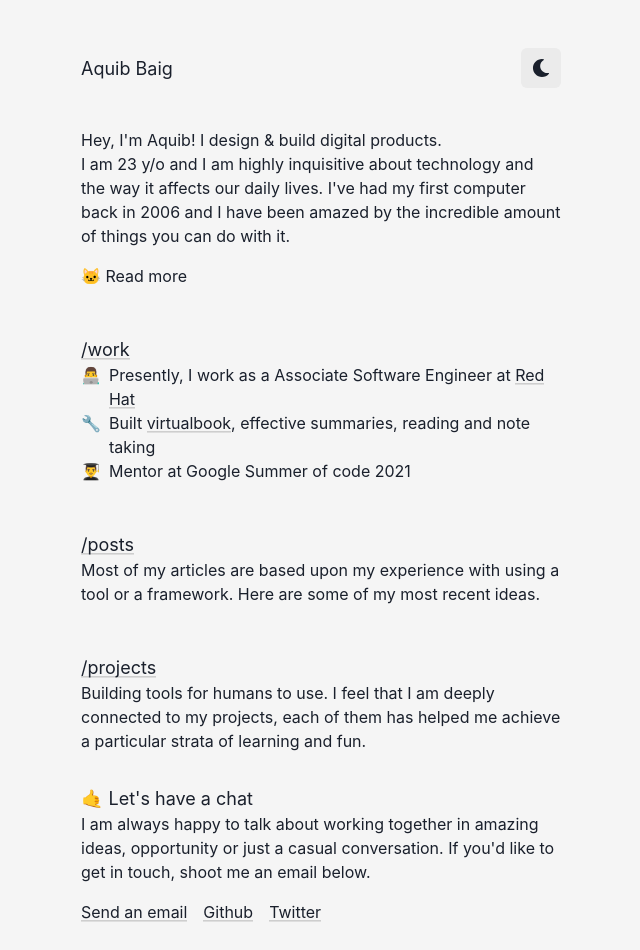
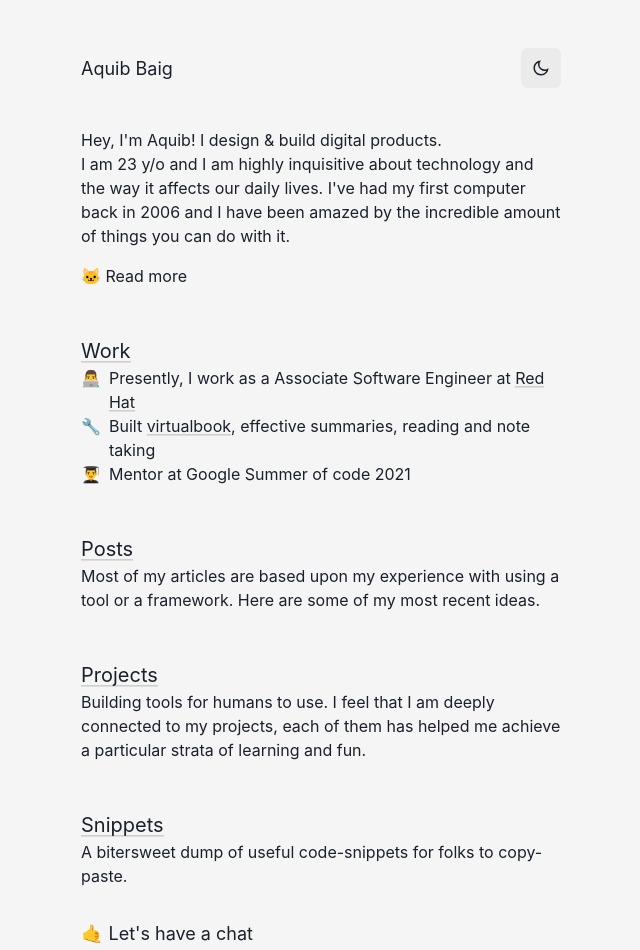
Before and after one commit to aquibbaig/web, a Next.js app: page / in a window 1280 px wide. Shown: the top 950 px of the page, without its empty margins (319-959 px from the left). Built offline with nearby package versions, Linux system fonts and the light colour scheme.

Commit message:
update theme

```diff
--- a/src/pages/index.js
+++ b/src/pages/index.js
@@ -42,10 +42,10 @@ export default function Home() {
         </Accordion>
         <Box mt="6vh">
           <Link href="/work" passHref>
-            <Text fontSize="lg" cursor="pointer" className={clsx(
+            <Text fontSize="xl" cursor="pointer" className={clsx(
               [styles.rlink,styles.animatedunderline,styles.animatedunderline_type1]
             )}>
-              /work
+              Work
             </Text>
           </Link>
           <Box d="flex">
@@ -73,10 +73,10 @@ export default function Home() {
         </Box>
         <Box mt="6vh">
           <Link href="/posts" passHref>
-            <Text fontSize="lg" cursor="pointer" className={clsx(
+            <Text fontSize="xl" cursor="pointer" className={clsx(
               [styles.rlink,styles.animatedunderline,styles.animatedunderline_type1]
             )}>
-              /posts
+              Posts
             </Text>
           </Link>
           <Text>
@@ -86,15 +86,27 @@ export default function Home() {
         </Box>
         <Box mt="6vh">
           <Link href="/projects" passHref>
-            <Text fontSize="lg" cursor="pointer" className={clsx(
+            <Text fontSize="xl" cursor="pointer" className={clsx(
               [styles.rlink,styles.animatedunderline,styles.animatedunderline_type1]
             )}>
-              /projects
+              Projects
             </Text>
           </Link>
           <Text>
             Building tools for humans to use. I feel that I am deeply connected to my projects,
             each of them has helped me achieve a particular strata of learning and fun.
+          </Text>
+        </Box>
+        <Box mt="6vh">
+          <Link href="/snippets" passHref>
+            <Text fontSize="xl" cursor="pointer" className={clsx(
+              [styles.rlink,styles.animatedunderline,styles.animatedunderline_type1]
+            )}>
+              Snippets
+            </Text>
+          </Link>
+          <Text>
+            A bitersweet dump of useful code-snippets for folks to copy-paste.
           </Text>
         </Box>
         <Box my={8}>
--- a/src/theme/theme.js
+++ b/src/theme/theme.js
@@ -46,6 +46,10 @@ const theme = extendTheme({
         "ghostThemed": (props) => ({
           bg: props.colorMode === "dark" ? "#252525" : "#ebebeb",
           borderRadius: "md"
+        }),
+        "plain": (props) => ({
+          bg: "transparent",
+          borderRadius: "md"
         })
       }
     },
--- a/src/utils/themeswitch.js
+++ b/src/utils/themeswitch.js
@@ -1,15 +1,16 @@
-import * as React from "react"
+import React from "react"
 import {
   useColorMode,
   useColorModeValue,
   IconButton,
 } from "@chakra-ui/react"
 import { FaMoon, FaSun } from "react-icons/fa"
+import { RiSunLine, RiMoonLine } from "react-icons/ri"
 
 export const ColorModeSwitcher = (props) => {
   const { toggleColorMode } = useColorMode()
   const text = useColorModeValue("dark", "light")
-  const SwitchIcon = useColorModeValue(FaMoon, FaSun)
+  const SwitchIcon = useColorModeValue(RiMoonLine, RiSunLine)
 
   return (
     <IconButton
```
